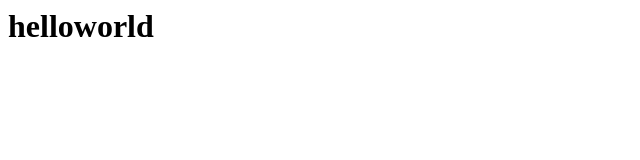
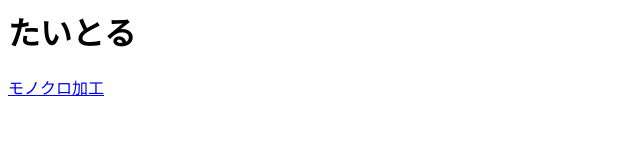
Before and after one commit to nakkinn/home, a plain HTML site: page index.html in a window 1280 px wide. Shown: the whole page, without its empty margins (0-640 px from the left). Drawn offline with Linux system fonts and the light colour scheme.

Commit message:
Update index.html

```diff
--- a/index.html
+++ b/index.html
@@ -1 +1,2 @@
-<h1>helloworld</h1>
+<h1>たいとる</h1>
+<a href="https://nakkinn.github.io/test/">モノクロ加工</a>
```
